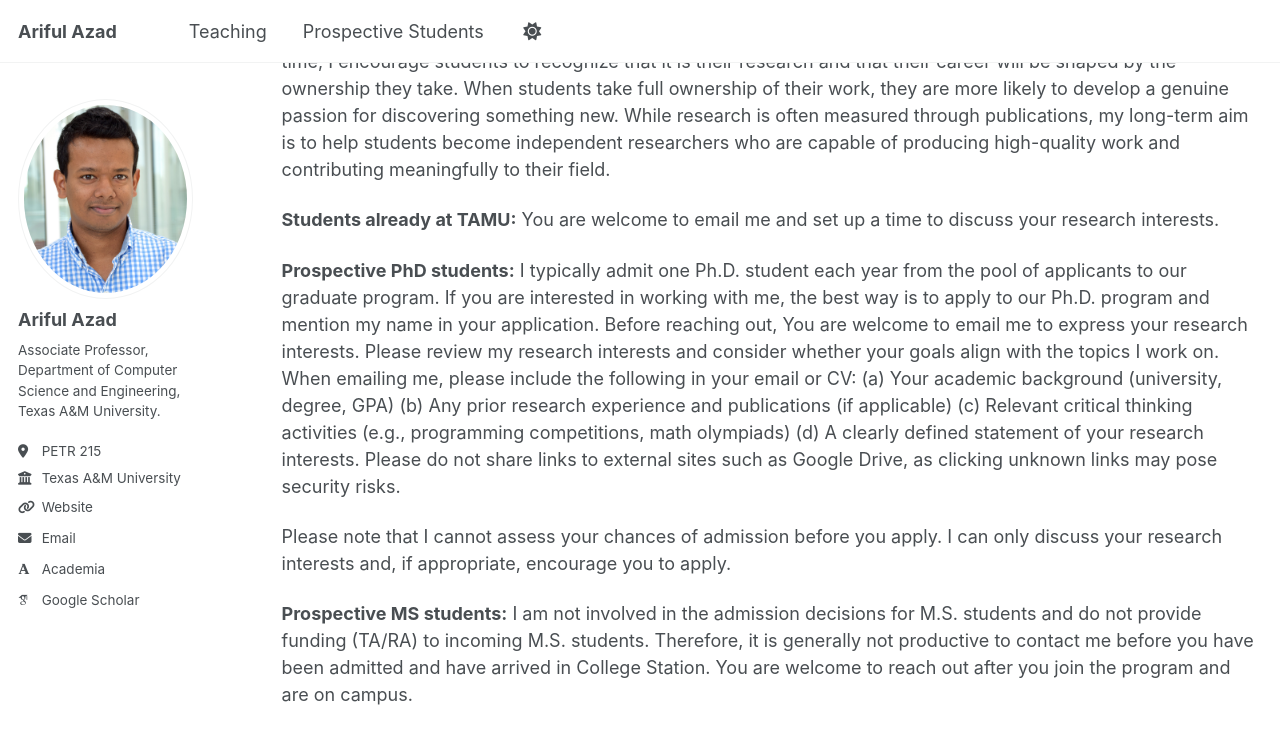
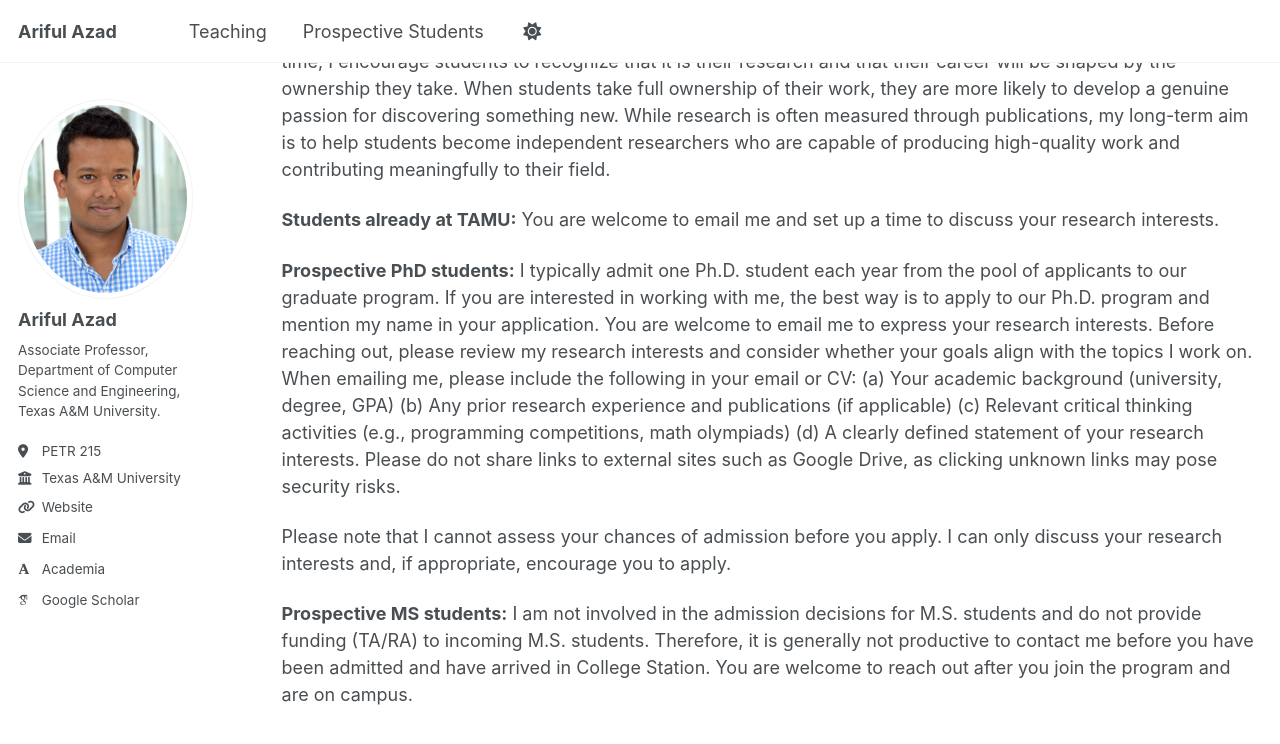
Before and after one commit to arifulazad/arifulazad.github.io, a Jekyll site: the page built from _pages/prospective.md, in a window 1280 px wide and 900 px high, scrolled down 495 px. Shown: the top 744 px of the window. Built offline with Jekyll 4.4.1, drawn with Linux system fonts in a browser that asks for light colours; some web fonts are replaced; a script that is not in the unit is left out.

Commit message:
Update prospective.md

```diff
--- a/_pages/prospective.md
+++ b/_pages/prospective.md
@@ -27,9 +27,9 @@ my long-term aim is to help students become independent researchers who are capa
 **Students already at TAMU:** You are welcome to email me and set up a time to discuss your research interests.
 
 **Prospective PhD students:** I typically admit one Ph.D. student each year from the pool of applicants to our graduate program.
-If you are interested in working with me, the best way is to apply to our Ph.D. program and mention my name in your application. Before reaching out,
+If you are interested in working with me, the best way is to apply to our Ph.D. program and mention my name in your application.
 You are welcome to email me to express your research interests.
-Please review my research interests and consider whether your goals align with the topics I work on.
+Before reaching out, please review my research interests and consider whether your goals align with the topics I work on.
 When emailing me, please include the following in your email or CV:
 (a) Your academic background (university, degree, GPA)
 (b) Any prior research experience and publications (if applicable)
```
